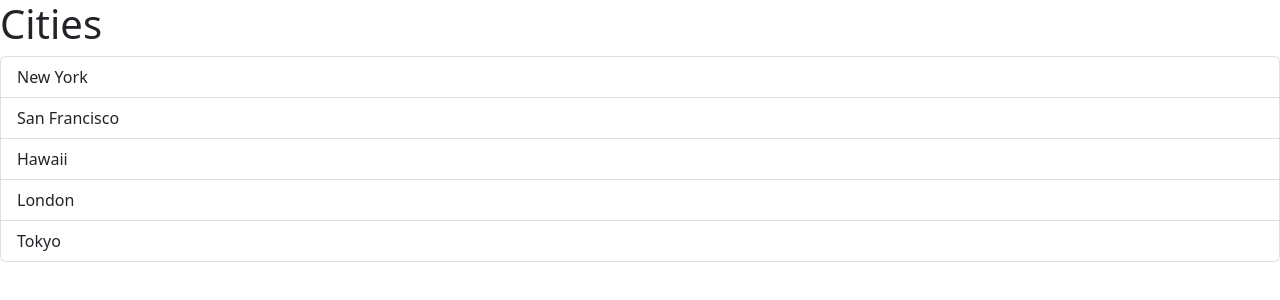
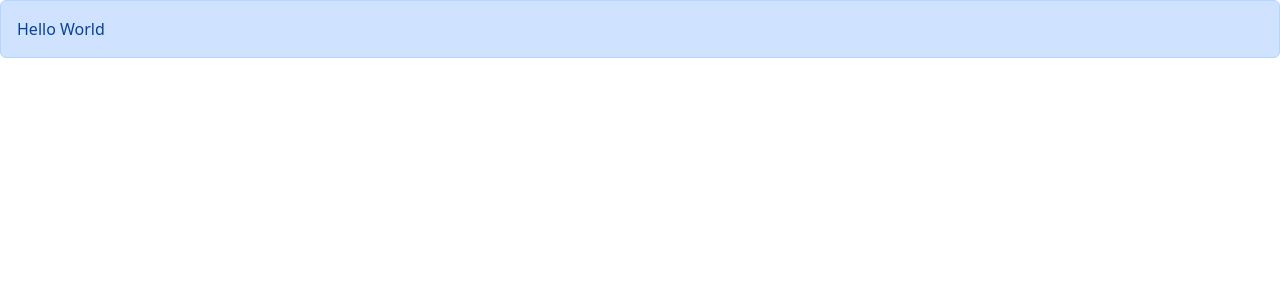
Before and after one commit to isabelchua/test-project, a React (Vite) app: page / in a window 1280 px wide. Shown: the top 300 px of the page. Built offline with nearby package versions, Linux system fonts and the light colour scheme.

Commit message:
20230706

```diff
--- /dev/null
+++ b/src/Alert.tsx
@@ -0,0 +1,11 @@
+import { ReactNode } from "react";
+
+interface Props {
+  children: ReactNode;
+}
+
+const Alert = ({ children }: Props) => {
+  return <div className="alert alert-primary">{children}</div>;
+};
+
+export default Alert;
--- a/src/App.tsx
+++ b/src/App.tsx
@@ -1,21 +1,19 @@
+import Alert from "./Alert";
 import ListGroup from "./components/ListGroup";
 
 function App() {
-  let items = ["New York", "San Francisco", "Hawaii", "London", "Tokyo"];
+  //   let items = ["New York", "San Francisco", "Hawaii", "London", "Tokyo"];
 
-  const handleSelectItem = (item: string) => {
-    console.log(item);
-  };
+  //   const handleSelectItem = (item: string) => {
+  //     console.log(item);
+  //   };
+  //  {/* <ListGroup
+  //      items={items}
+  //      heading="Cities"
+  //      onSelectItem={handleSelectItem}
+  //    /> */}
 
-  return (
-    <div>
-      <ListGroup
-        items={items}
-        heading="Cities"
-        onSelectItem={handleSelectItem}
-      />
-    </div>
-  );
+  return <Alert>Hello World</Alert>;
 }
 
 export default App;
```
